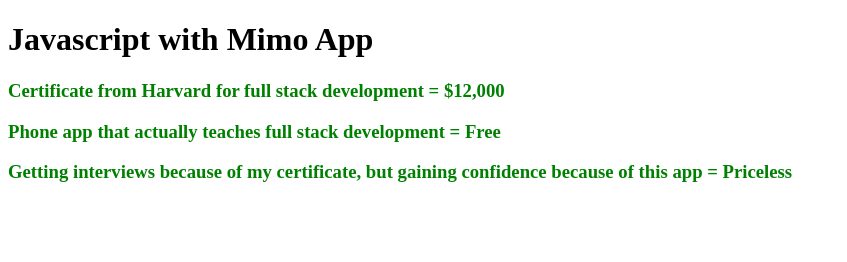
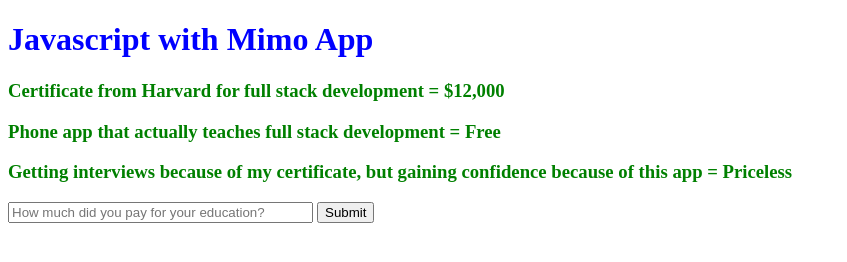
Before and after one commit to knightsofnhi/mimoPractice, a plain HTML site: page index.html in a window 1280 px wide. Shown: the whole page, without its empty margins (0-847 px from the left). Drawn offline with Linux system fonts and the light colour scheme.

Commit message:
working on script

```diff
--- a/index.html
+++ b/index.html
@@ -21,6 +21,13 @@
         <h3>Getting interviews because of my certificate, but gaining confidence because of this app = Priceless</h3>
     </p>
 
+    <p>
+        <input style="text" size="35" placeholder="How much did you pay for your education?">
+        <button onclick="submit">Submit</button>
+    </p>
+
+    <p id="answer"></p>
+
     <script src="script.js"></script>
 </body>
 
--- a/script.js
+++ b/script.js
@@ -0,0 +1 @@
+document.getElementById("submit").innerHTML("answer");
--- a/style.css
+++ b/style.css
@@ -1,3 +1,7 @@
 h3 {
 color: green;
 }
+
+h1 {
+    color: blue;
+}
```
